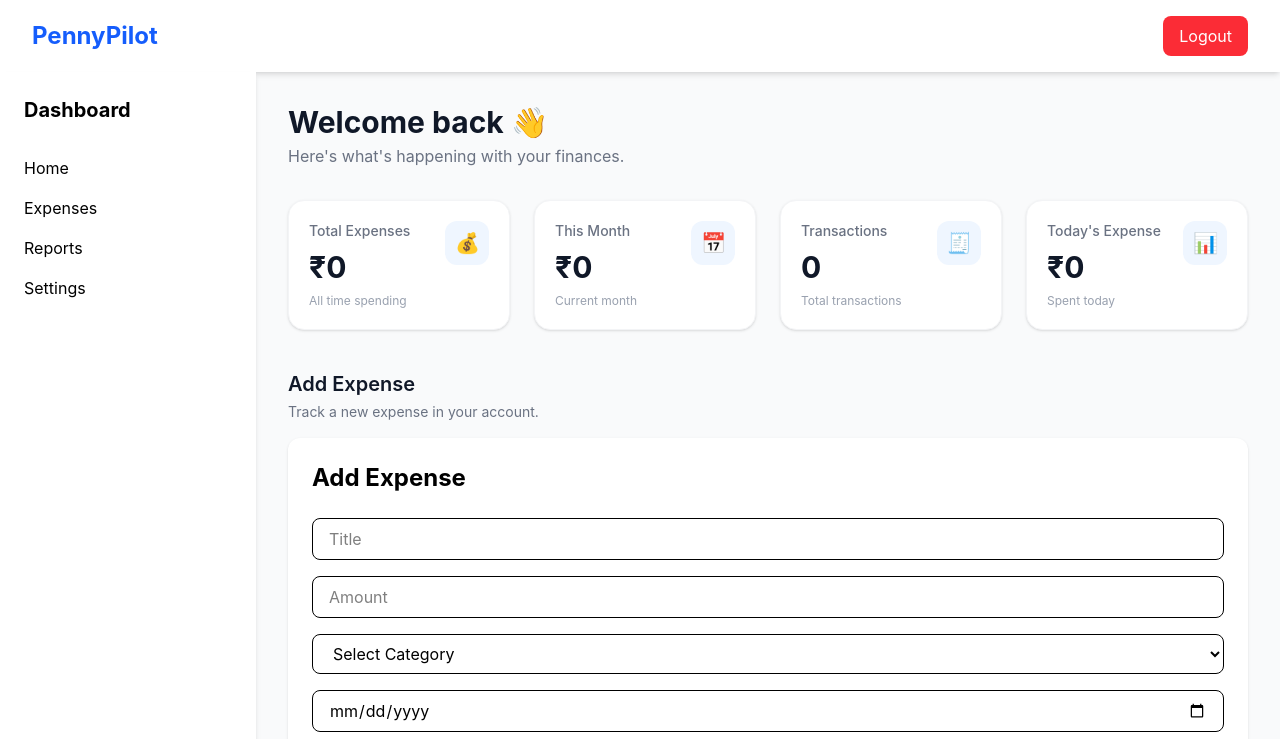
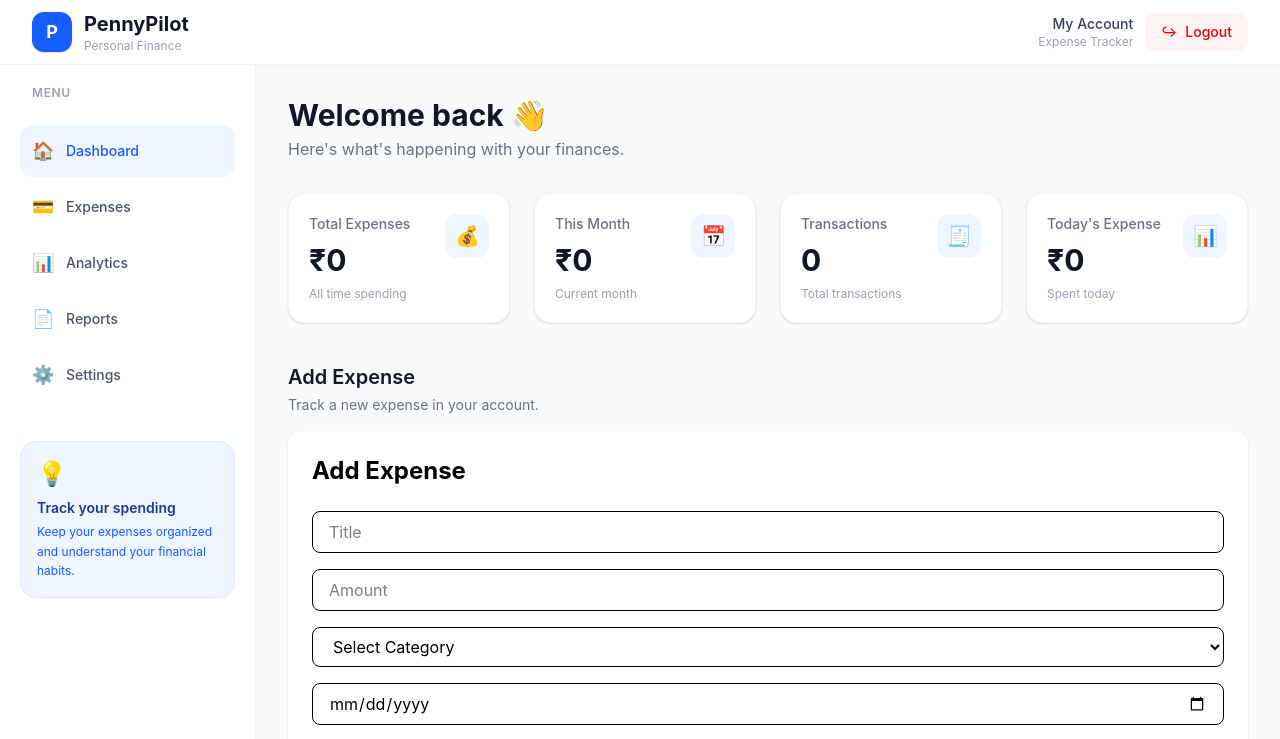
Before and after one commit to Nikhil7427/PennyPilot, a React app in the folder frontend/: page / in a window 1280 px wide. Shown: the top 739 px of the page. Built offline with nearby package versions, Linux system fonts and the light colour scheme; no server answers; sample sign-in values are in the browser's storage; the HTML template or start-up script is replaced by a standard one.

Commit message:
Polish dashboard navbar and sidebar

```diff
--- a/frontend/src/components/layout/Navbar.jsx
+++ b/frontend/src/components/layout/Navbar.jsx
@@ -1,5 +1,5 @@
-import { useNavigate } from 'react-router-dom';
-import { useAuth } from '../../context/AuthContext'
+import { useNavigate } from "react-router-dom";
+import { useAuth } from "../../context/AuthContext";
 
 function Navbar() {
 
@@ -8,23 +8,68 @@ function Navbar() {
 
     const handleLogout = () => {
         logout();
-        navigate('/login');
+        navigate("/login");
     };
 
     return (
-        <nav className="bg-white shadow-md px-4 sm:px-6 lg:px-8 py-4 flex justify-between items-center">
-            <h1 className="text-xl sm:text-2xl font-bold text-blue-600">
+        <nav className="sticky top-0 z-50 bg-white border-b border-gray-100">
+
+            <div className="px-4 sm:px-6 lg:px-8">
+
+                <div className="h-16 flex items-center justify-between">
+
+                    {/* Logo */}
+                    <div className="flex items-center gap-3">
+
+                        <div className="w-10 h-10 rounded-xl bg-blue-600 flex items-center justify-center shadow-sm">
+                            <span className="text-white text-lg font-bold">
+                                P
+                            </span>
+                        </div>
+
+                        <div>
+                            <h1 className="text-xl font-bold text-gray-900">
                                 PennyPilot
                             </h1>
 
+                            <p className="hidden sm:block text-xs text-gray-400">
+                                Personal Finance
+                            </p>
+                        </div>
+
+                    </div>
+
+                    {/* Right side */}
+                    <div className="flex items-center gap-3">
+
+                        <div className="hidden sm:block text-right">
+                            <p className="text-sm font-medium text-gray-700">
+                                My Account
+                            </p>
+
+                            <p className="text-xs text-gray-400">
+                                Expense Tracker
+                            </p>
+                        </div>
+
                         <button
                             onClick={handleLogout}
-                className="bg-red-500 text-white px-3 sm:px-4 py-2 rounded-lg hover:bg-red-600 text-sm sm:text-base"
+                            className="flex items-center gap-2 px-3 sm:px-4 py-2 rounded-lg bg-red-50 text-red-600 hover:bg-red-100 transition-colors text-sm font-medium"
                         >
+                            <span>↪</span>
+                            <span className="hidden sm:inline">
                                 Logout
+                            </span>
                         </button>
+
+                    </div>
+
+                </div>
+
+            </div>
+
         </nav>
     );
 }
 
-export default Navbar
+export default Navbar;
--- a/frontend/src/components/layout/Sidebar.jsx
+++ b/frontend/src/components/layout/Sidebar.jsx
@@ -1,24 +1,87 @@
 function Sidebar() {
-    return(
-        <aside className="hidden lg:block w-64 bg-white shadow-md min-h-screen p-6">
-            <h2 className="text-xl font-bold mb-8">
-                Dashboard
-            </h2>
 
-            <ul className="space-y-4">
-                <li className="cursor-pointer hover:text-blue-600">
-                    Home
-                </li>
-                <li className="cursor-pointer hover:text-blue-600">
-                    Expenses
-                </li>
-                <li className="cursor-pointer hover:text-blue-600">
-                    Reports
-                </li>
-                <li className="cursor-pointer hover:text-blue-600">
-                    Settings
-                </li>
-            </ul>
+    const menuItems = [
+        {
+            name: "Dashboard",
+            icon: "🏠",
+        },
+        {
+            name: "Expenses",
+            icon: "💳",
+        },
+        {
+            name: "Analytics",
+            icon: "📊",
+        },
+        {
+            name: "Reports",
+            icon: "📄",
+        },
+        {
+            name: "Settings",
+            icon: "⚙️",
+        },
+    ];
+
+    return (
+        <aside className="hidden lg:flex w-64 shrink-0 bg-white border-r border-gray-100 min-h-[calc(100vh-4rem)]">
+
+            <div className="w-full p-5">
+
+                {/* Navigation title */}
+                <div className="mb-6 px-3">
+                    <p className="text-xs font-semibold uppercase tracking-wider text-gray-400">
+                        Menu
+                    </p>
+                </div>
+
+                {/* Navigation */}
+                <nav className="space-y-1">
+
+                    {menuItems.map((item, index) => (
+
+                        <button
+                            key={item.name}
+                            className={`w-full flex items-center gap-3 px-3 py-3 rounded-xl text-sm font-medium transition-colors ${
+                                index === 0
+                                    ? "bg-blue-50 text-blue-600"
+                                    : "text-gray-600 hover:bg-gray-50 hover:text-gray-900"
+                            }`}
+                        >
+
+                            <span className="text-lg">
+                                {item.icon}
+                            </span>
+
+                            <span>
+                                {item.name}
+                            </span>
+
+                        </button>
+
+                    ))}
+
+                </nav>
+
+                {/* Bottom card */}
+                <div className="mt-10 p-4 rounded-2xl bg-blue-50 border border-blue-100">
+
+                    <div className="text-2xl mb-2">
+                        💡
+                    </div>
+
+                    <p className="text-sm font-semibold text-blue-900">
+                        Track your spending
+                    </p>
+
+                    <p className="text-xs text-blue-600 mt-1 leading-relaxed">
+                        Keep your expenses organized and understand your financial habits.
+                    </p>
+
+                </div>
+
+            </div>
+
         </aside>
     );
 }
```
Lines whose indentation alone changed are shown as unchanged.
